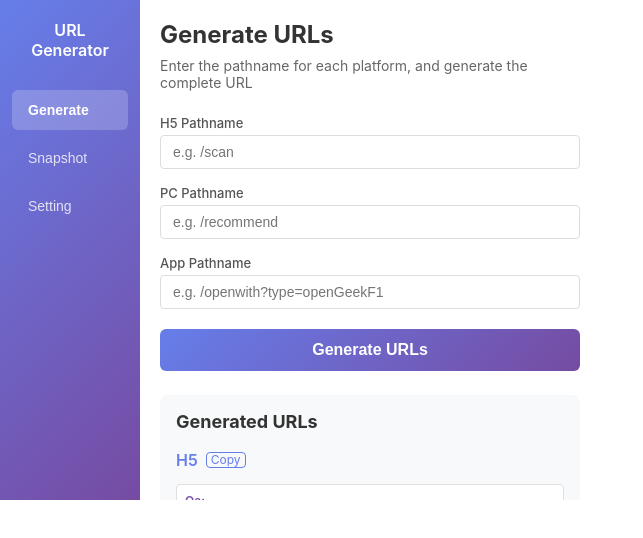
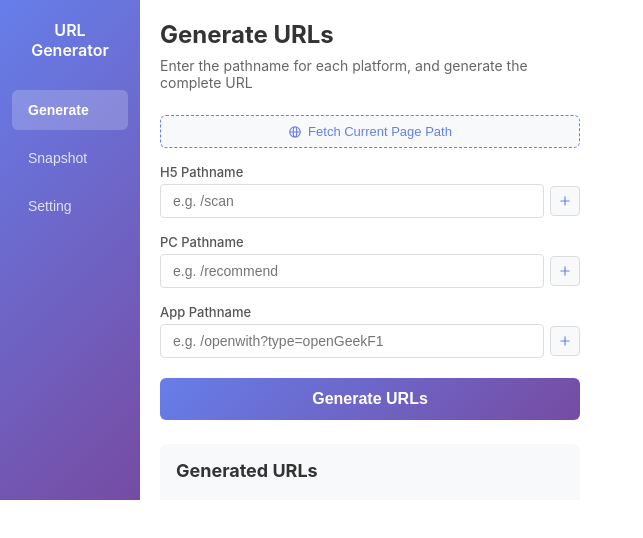
Before and after one commit to coderwang/url-generator, a React app: page / in a window 1280 px wide. Shown: the top 538 px of the page, without its empty margins (0-643 px from the left). Built offline with nearby package versions, Linux system fonts and the light colour scheme.

Commit message:
feat: 支持自动获取当前路径

```diff
--- a/src/components/Generate.module.less
+++ b/src/components/Generate.module.less
@@ -21,6 +21,33 @@
   margin-bottom: 20px;
 }
 
+.fetchPathBtn {
+  display: flex;
+  align-items: center;
+  justify-content: center;
+  gap: 6px;
+  width: 100%;
+  padding: 8px 12px;
+  background: #f8f9fa;
+  color: #667eea;
+  border: 1px dashed #667eea;
+  border-radius: 6px;
+  font-size: 13px;
+  font-weight: 500;
+  cursor: pointer;
+  transition: all 0.2s;
+
+  &:hover {
+    background: #667eea;
+    color: white;
+    border-style: solid;
+  }
+
+  &:active {
+    transform: scale(0.98);
+  }
+}
+
 .inputGroup {
   display: flex;
   flex-direction: column;
@@ -38,11 +65,43 @@
     border-radius: 4px;
     font-size: 14px;
     transition: border-color 0.2s;
+    width: 100%;
 
     &:focus {
       outline: none;
       border-color: #667eea;
     }
+  }
+}
+
+.inputWithAction {
+  display: flex;
+  align-items: center;
+  gap: 6px;
+}
+
+.inputActionBtn {
+  flex-shrink: 0;
+  display: flex;
+  align-items: center;
+  justify-content: center;
+  width: 30px;
+  height: 30px;
+  background: #f8f9fa;
+  color: #667eea;
+  border: 1px solid #ddd;
+  border-radius: 4px;
+  cursor: pointer;
+  transition: all 0.2s;
+
+  &:hover {
+    background: #667eea;
+    color: white;
+    border-color: #667eea;
+  }
+
+  &:active {
+    transform: scale(0.92);
   }
 }
 
--- a/src/components/Generate.tsx
+++ b/src/components/Generate.tsx
@@ -86,6 +86,57 @@ const Generate: React.FC = () => {
       ...prev,
       [platform]: value,
     }));
+  };
+
+  // 获取当前标签页的 pathname
+  const getCurrentTabPath = (): Promise<string> => {
+    return new Promise((resolve, reject) => {
+      chrome.tabs.query({ active: true, currentWindow: true }, (tabs) => {
+        if (chrome.runtime.lastError) {
+          reject(new Error(chrome.runtime.lastError.message));
+          return;
+        }
+        const tab = tabs[0];
+        if (tab?.url) {
+          try {
+            const url = new URL(tab.url);
+            // 拼接 pathname + search + hash，保留完整路径信息
+            const fullPath = url.pathname + url.search + url.hash;
+            resolve(fullPath);
+          } catch {
+            reject(new Error("Invalid URL"));
+          }
+        } else {
+          reject(new Error("Cannot access current tab URL"));
+        }
+      });
+    });
+  };
+
+  // 填充单个平台的 pathname
+  const fillPathForPlatform = async (platform: Platform) => {
+    try {
+      const path = await getCurrentTabPath();
+      updatePath(platform, path);
+      toast.success(`Filled ${platform} pathname from current page`);
+    } catch {
+      toast.error("Unable to get current page path");
+    }
+  };
+
+  // 一键填充所有平台的 pathname
+  const fillAllPaths = async () => {
+    try {
+      const path = await getCurrentTabPath();
+      setPathConfig({
+        H5: path,
+        PC: path,
+        App: path,
+      });
+      toast.success("Filled all pathnames from current page");
+    } catch {
+      toast.error("Unable to get current page path");
+    }
   };
 
   const placeholder = {
@@ -184,15 +235,50 @@ const Generate: React.FC = () => {
       </p>
 
       <div className={styles.pathInputs}>
+        <button className={styles.fetchPathBtn} onClick={fillAllPaths}>
+          <svg
+            viewBox="0 0 24 24"
+            width="14"
+            height="14"
+            fill="none"
+            stroke="currentColor"
+            strokeWidth="2"
+            strokeLinecap="round"
+            strokeLinejoin="round"
+          >
+            <path d="M21 12a9 9 0 0 1-9 9m9-9a9 9 0 0 0-9-9m9 9H3m9 9a9 9 0 0 1-9-9m9 9c1.66 0 3-4.03 3-9s-1.34-9-3-9m0 18c-1.66 0-3-4.03-3-9s1.34-9 3-9m-9 9a9 9 0 0 1 9-9" />
+          </svg>
+          Fetch Current Page Path
+        </button>
         {PLATFORMS.map((platform) => (
           <div key={platform} className={styles.inputGroup}>
             <label>{platform} Pathname</label>
+            <div className={styles.inputWithAction}>
               <input
                 type="text"
                 placeholder={placeholder[platform]}
                 value={pathConfig[platform]}
                 onChange={(e) => updatePath(platform, e.target.value)}
               />
+              <button
+                className={styles.inputActionBtn}
+                onClick={() => fillPathForPlatform(platform)}
+                title={`Fetch current page path for ${platform}`}
+              >
+                <svg
+                  viewBox="0 0 24 24"
+                  width="14"
+                  height="14"
+                  fill="none"
+                  stroke="currentColor"
+                  strokeWidth="2"
+                  strokeLinecap="round"
+                  strokeLinejoin="round"
+                >
+                  <path d="M12 5v14M5 12h14" />
+                </svg>
+              </button>
+            </div>
           </div>
         ))}
       </div>
```
Also changed, not shown: manifest.json. Lines whose indentation alone changed are shown as unchanged.
